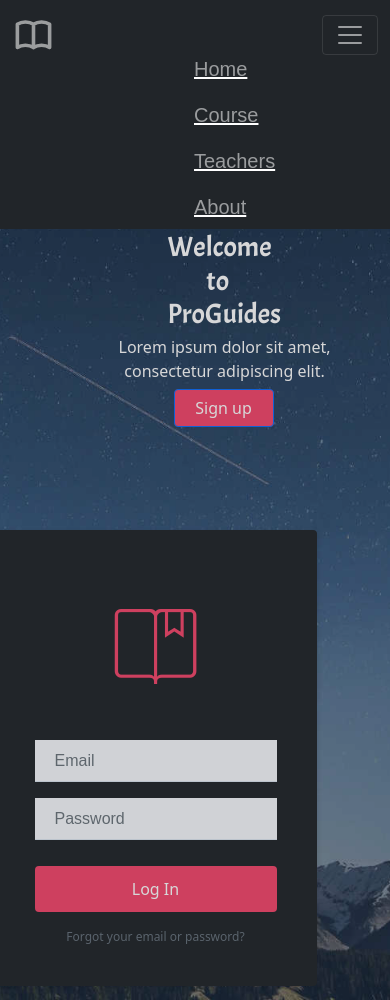
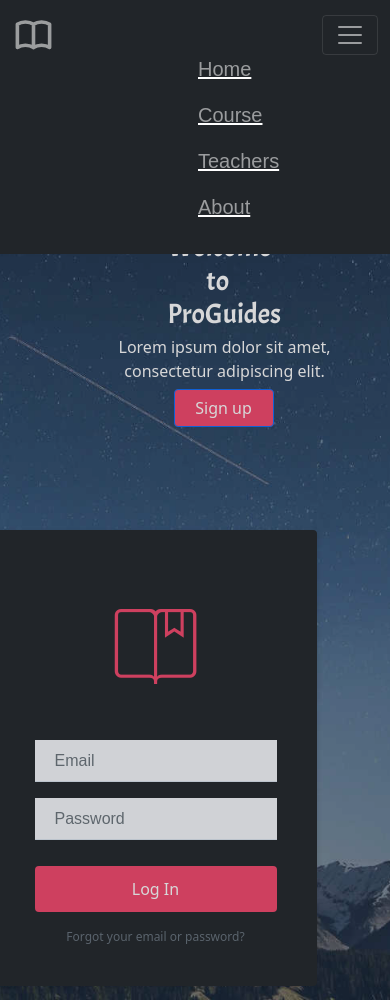
Before and after one commit to Kazuto-dev/ProGuides.Systems, a PHP site: page / in a window 390 px wide, after a click on "Toggle navigation". Run offline with PHP 8.4, Linux system fonts and the light colour scheme; some web fonts are replaced.

Commit message:
3rd Official Commit
Working on Responsive design style.css

```diff
--- a/assets/css/Navigation-with-Search.css
+++ b/assets/css/Navigation-with-Search.css
@@ -108,3 +108,9 @@
 .navigation-clean-search .search-form .search-field:focus {
   border-bottom: 1px solid #ccc;
 }
+.navbar-nav {
+  width: 300px;
+  margin-top: -15px;
+  padding-left: 0px;
+  font-family: Acme, sans-serif;
+}
--- a/assets/css/styles.css
+++ b/assets/css/styles.css
@@ -81,12 +81,8 @@ svg {
   .navbar-nav {
     padding-left: 50px;
     /*margin-top: -15px;*/
-  }
-}
-
-@media (max-width: 470px) {
-  .Right {
-    position: sticky;
+    padding-left: 1px;
+    margin-top: -15px;
   }
 }
 
@@ -112,7 +108,11 @@ svg {
 
 @media (max-width: 470px) {
   #navcol-1 {
-    height: 160px;
-    margin-left: 42px;
+    margin-left: 45px;
   }
 }
+
+@media (max-width: 470px) {
+  .navbar {
+  }
+}
--- a/index.html
+++ b/index.html
@@ -20,11 +20,21 @@
 
 <body style="background: rgb(33,37,41);color: rgb(255,255,255);/*padding-left: 33px;*/">
     <nav class="navbar navbar-dark navbar-expand-md fixed-top bg-dark flex-grow-1 justify-content-between">
-        <div class="container"><a class="navbar-brand" target="_blank"><svg xmlns="http://www.w3.org/2000/svg" width="1em" height="1em" viewBox="0 0 24 24" fill="none">
+        <div class="container">
+            <a class="navbar-brand" target="_blank">
+                <svg xmlns="http://www.w3.org/2000/svg" width="1em" height="1em" viewBox="0 0 24 24" fill="none">
                     <path d="M12 6.25278V19.2528M12 6.25278C10.8321 5.47686 9.24649 5 7.5 5C5.75351 5 4.16789 5.47686 3 6.25278V19.2528C4.16789 18.4769 5.75351 18 7.5 18C9.24649 18 10.8321 18.4769 12 19.2528M12 6.25278C13.1679 5.47686 14.7535 5 16.5 5C18.2465 5 19.8321 5.47686 21 6.25278V19.2528C19.8321 18.4769 18.2465 18 16.5 18C14.7535 18 13.1679 18.4769 12 19.2528" stroke="currentColor" stroke-width="2" stroke-linecap="round" stroke-linejoin="round"></path>
-                </svg></a><button data-bs-toggle="collapse" class="navbar-toggler text-center align-self-center" data-bs-target="#navcol-1"><span class="visually-hidden">Toggle navigation</span><span class="navbar-toggler-icon"></span></button>
+                </svg>
+            </a>
+
+
+                <button data-bs-toggle="collapse" class="navbar-toggler text-center align-self-center" data-bs-target="#navcol-1">
+                <span class="visually-hidden">Toggle navigation</span>
+                <span class="navbar-toggler-icon"></span>
+                </button>
+
             <div class="collapse navbar-collapse" id="navcol-1">
-                <ul class="navbar-nav flex-grow-1 flex-fill justify-content-between align-content-center" style="width: 300px;margin-top: -15px;padding-left: 0px;">
+                <ul class="navbar-nav flex-grow-1 flex-fill justify-content-between align-content-center">
                     <li class="nav-item"><a class="nav-link" href="#">Home</a></li>
                     <li class="nav-item"><a class="nav-link" href="#">Course</a></li>
                     <li class="nav-item"><a class="nav-link" href="#">Teachers</a></li>
```
